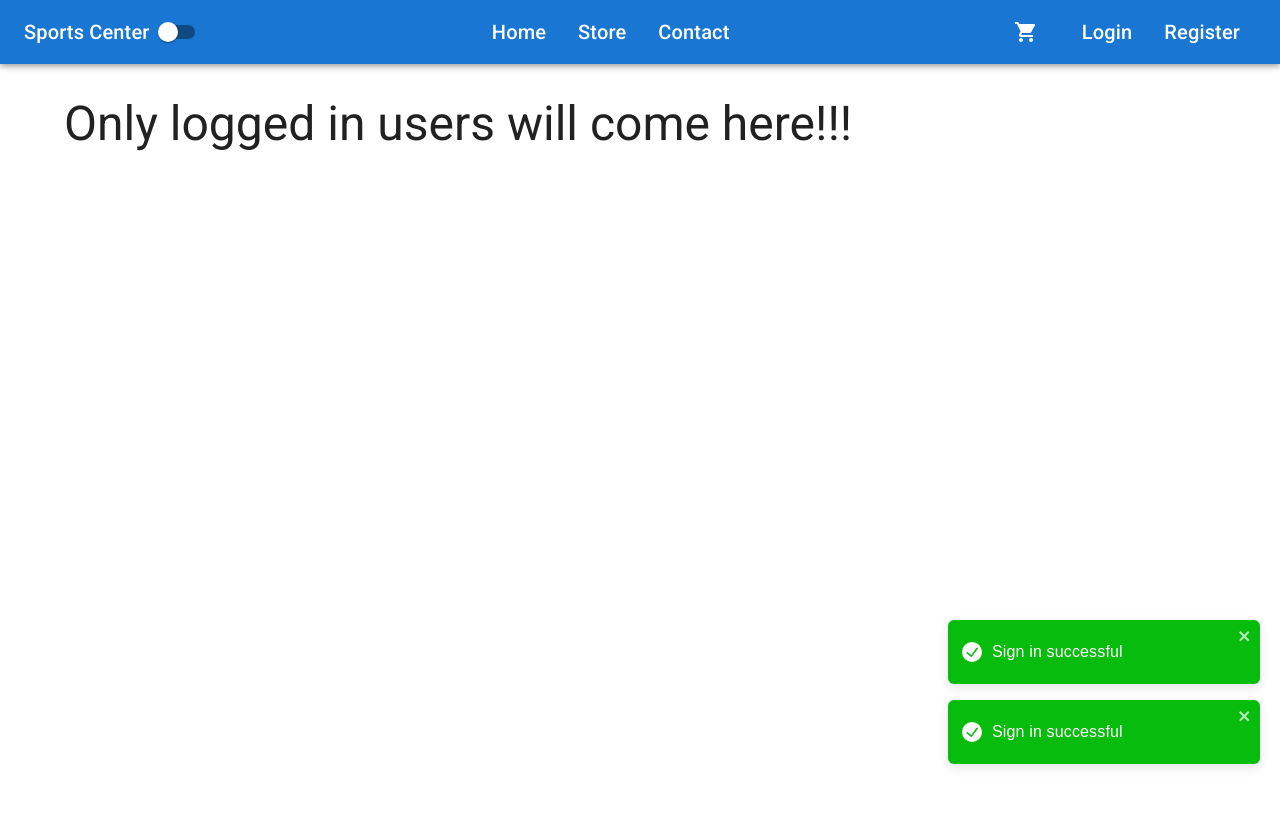
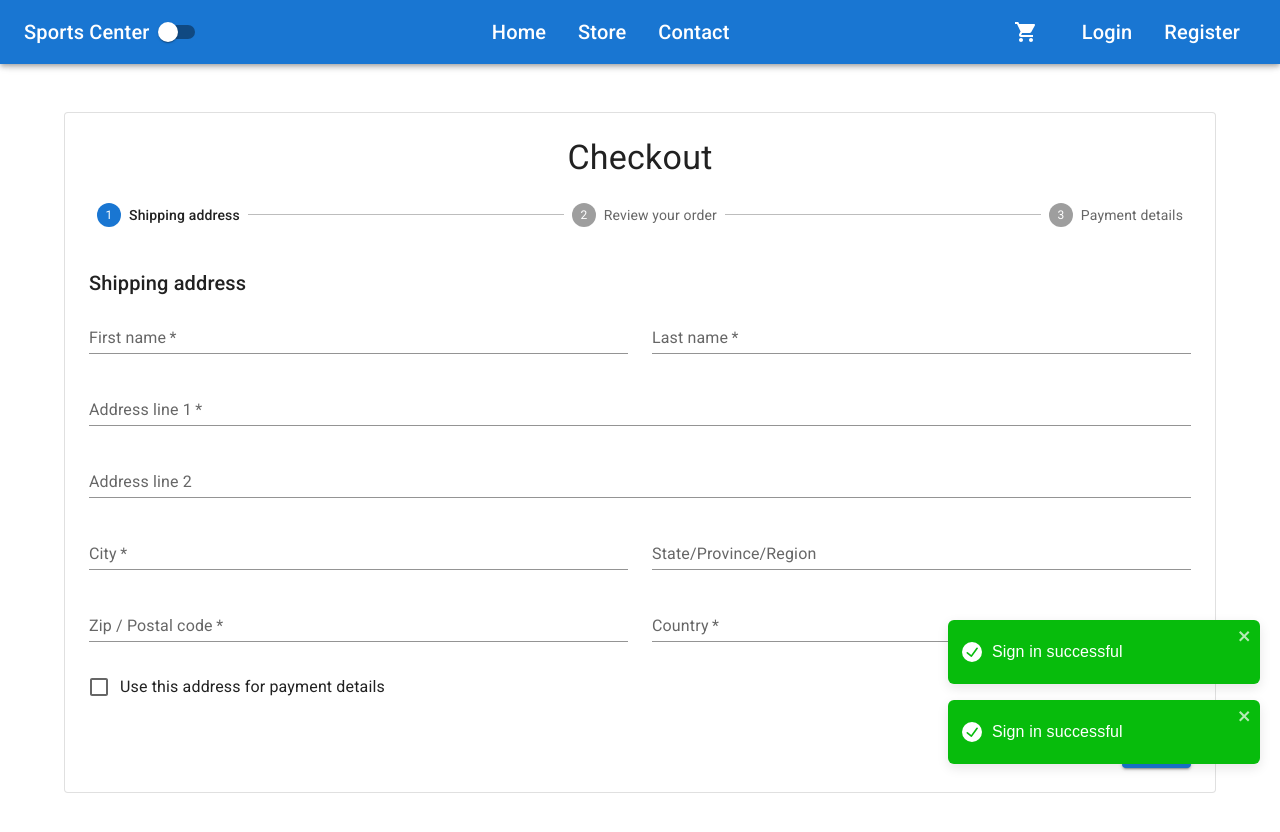
Before and after one commit to rahulsahay19/SpringReactFullStack, a React (Vite) app in the folder client/: page /checkout in a window 1280 px wide. Shown: the top 832 px of the page. Before the commit the page ends 800 px from the top, so only its background shows below. Built offline with nearby package versions, Linux system fonts and the light colour scheme.

Commit message:
Added Checkout Page

```diff
--- /dev/null
+++ b/client/src/features/checkout/AddressForm.tsx
@@ -0,0 +1,104 @@
+import { Typography, Grid, TextField, FormControlLabel, Checkbox } from "@mui/material";
+
+export default function AddressForm() {
+  return (
+    <>
+      <Typography variant="h6" gutterBottom>
+        Shipping address
+      </Typography>
+      <Grid container spacing={3}>
+        <Grid item xs={12} sm={6}>
+          <TextField
+            required
+            id="firstName"
+            name="firstName"
+            label="First name"
+            fullWidth
+            autoComplete="given-name"
+            variant="standard"
+          />
+        </Grid>
+        <Grid item xs={12} sm={6}>
+          <TextField
+            required
+            id="lastName"
+            name="lastName"
+            label="Last name"
+            fullWidth
+            autoComplete="family-name"
+            variant="standard"
+          />
+        </Grid>
+        <Grid item xs={12}>
+          <TextField
+            required
+            id="address1"
+            name="address1"
+            label="Address line 1"
+            fullWidth
+            autoComplete="shipping address-line1"
+            variant="standard"
+          />
+        </Grid>
+        <Grid item xs={12}>
+          <TextField
+            id="address2"
+            name="address2"
+            label="Address line 2"
+            fullWidth
+            autoComplete="shipping address-line2"
+            variant="standard"
+          />
+        </Grid>
+        <Grid item xs={12} sm={6}>
+          <TextField
+            required
+            id="city"
+            name="city"
+            label="City"
+            fullWidth
+            autoComplete="shipping address-level2"
+            variant="standard"
+          />
+        </Grid>
+        <Grid item xs={12} sm={6}>
+          <TextField
+            id="state"
+            name="state"
+            label="State/Province/Region"
+            fullWidth
+            variant="standard"
+          />
+        </Grid>
+        <Grid item xs={12} sm={6}>
+          <TextField
+            required
+            id="zip"
+            name="zip"
+            label="Zip / Postal code"
+            fullWidth
+            autoComplete="shipping postal-code"
+            variant="standard"
+          />
+        </Grid>
+        <Grid item xs={12} sm={6}>
+          <TextField
+            required
+            id="country"
+            name="country"
+            label="Country"
+            fullWidth
+            autoComplete="shipping country"
+            variant="standard"
+          />
+        </Grid>
+        <Grid item xs={12}>
+          <FormControlLabel
+            control={<Checkbox color="secondary" name="saveAddress" value="yes" />}
+            label="Use this address for payment details"
+          />
+        </Grid>
+      </Grid>
+    </>
+  );
+}
--- a/client/src/features/checkout/CheckoutPage.tsx
+++ b/client/src/features/checkout/CheckoutPage.tsx
@@ -1,9 +1,80 @@
-import { Typography } from "@mui/material";
+import { Box, Button, Paper, Step, StepLabel, Stepper, Typography } from "@mui/material";
+import { useState } from "react";
+import AddressForm from "./AddressForm";
+import PaymentForm from "./PaymentForm";
+import Review from "./Review";
 
-export default function CheckoutPage(){
+const steps = ['Shipping address', 'Review your order', 'Payment details'];
+
+function getStepContent(step: number) {
+    switch (step) {
+        case 0:
+            return <AddressForm/>;
+        case 1:
+            return <Review/>;
+        case 2:
+            return <PaymentForm/>;
+        default:
+            throw new Error('Unknown step');
+    }
+}
+
+export default function CheckoutPage() {
+    const [activeStep, setActiveStep] = useState(0);
+
+    const handleNext = () => {
+        setActiveStep(activeStep + 1);
+    };
+
+    const handleBack = () => {
+        setActiveStep(activeStep - 1);
+    };
+
     return (
-        <Typography variant='h3'>
-            Only logged in users will come here!!!
-        </Typography>
-    )
+
+        <Paper variant="outlined" sx={{my: {xs: 3, md: 6}, p: {xs: 2, md: 3}}}>
+            <Typography component="h1" variant="h4" align="center">
+                Checkout
+            </Typography>
+            <Stepper activeStep={activeStep} sx={{pt: 3, pb: 5}}>
+                {steps.map((label) => (
+                    <Step key={label}>
+                        <StepLabel>{label}</StepLabel>
+                    </Step>
+                ))}
+            </Stepper>
+            <>
+                {activeStep === steps.length ? (
+                    <>
+                        <Typography variant="h5" gutterBottom>
+                            Thank you for your order.
+                        </Typography>
+                        <Typography variant="subtitle1">
+                            Your order number is #2001539. We have emailed your order
+                            confirmation, and will send you an update when your order has
+                            shipped.
+                        </Typography>
+                    </>
+                ) : (
+                    <>
+                        {getStepContent(activeStep)}
+                        <Box sx={{display: 'flex', justifyContent: 'flex-end'}}>
+                            {activeStep !== 0 && (
+                                <Button onClick={handleBack} sx={{mt: 3, ml: 1}}>
+                                    Back
+                                </Button>
+                            )}
+                            <Button
+                                variant="contained"
+                                onClick={handleNext}
+                                sx={{mt: 3, ml: 1}}
+                            >
+                                {activeStep === steps.length - 1 ? 'Place order' : 'Next'}
+                            </Button>
+                        </Box>
+                    </>
+                )}
+            </>
+        </Paper>
+    );
 }
--- /dev/null
+++ b/client/src/features/checkout/PaymentForm.tsx
@@ -0,0 +1,60 @@
+import { Typography, Grid, TextField, FormControlLabel, Checkbox } from "@mui/material";
+
+export default function PaymentForm() {
+  return (
+    <>
+      <Typography variant="h6" gutterBottom>
+        Payment method
+      </Typography>
+      <Grid container spacing={3}>
+        <Grid item xs={12} md={6}>
+          <TextField
+            required
+            id="cardName"
+            label="Name on card"
+            fullWidth
+            autoComplete="cc-name"
+            variant="standard"
+          />
+        </Grid>
+        <Grid item xs={12} md={6}>
+          <TextField
+            required
+            id="cardNumber"
+            label="Card number"
+            fullWidth
+            autoComplete="cc-number"
+            variant="standard"
+          />
+        </Grid>
+        <Grid item xs={12} md={6}>
+          <TextField
+            required
+            id="expDate"
+            label="Expiry date"
+            fullWidth
+            autoComplete="cc-exp"
+            variant="standard"
+          />
+        </Grid>
+        <Grid item xs={12} md={6}>
+          <TextField
+            required
+            id="cvv"
+            label="CVV"
+            helperText="Last three digits on signature strip"
+            fullWidth
+            autoComplete="cc-csc"
+            variant="standard"
+          />
+        </Grid>
+        <Grid item xs={12}>
+          <FormControlLabel
+            control={<Checkbox color="secondary" name="saveCard" value="yes" />}
+            label="Remember credit card details for next time"
+          />
+        </Grid>
+      </Grid>
+    </>
+  );
+}
--- /dev/null
+++ b/client/src/features/checkout/Review.tsx
@@ -0,0 +1,83 @@
+import { Typography, List, ListItem, ListItemText, Grid } from '@mui/material';
+import { Fragment } from 'react';
+
+const products = [
+  {
+    name: 'Product 1',
+    desc: 'A nice thing',
+    price: '$9.99',
+  },
+  {
+    name: 'Product 2',
+    desc: 'Another thing',
+    price: '$3.45',
+  },
+  {
+    name: 'Product 3',
+    desc: 'Something else',
+    price: '$6.51',
+  },
+  {
+    name: 'Product 4',
+    desc: 'Best thing of all',
+    price: '$14.11',
+  },
+  { name: 'Shipping', desc: '', price: 'Free' },
+];
+const addresses = ['1 Material-UI Drive', 'Reactville', 'Anytown', '99999', 'USA'];
+const payments = [
+  { name: 'Card type', detail: 'Visa' },
+  { name: 'Card holder', detail: 'Mr John Smith' },
+  { name: 'Card number', detail: 'xxxx-xxxx-xxxx-1234' },
+  { name: 'Expiry date', detail: '04/2024' },
+];
+
+export default function Review() {
+  return (
+    <>
+      <Typography variant="h6" gutterBottom>
+        Order summary
+      </Typography>
+      <List disablePadding>
+        {products.map((product) => (
+          <ListItem key={product.name} sx={{ py: 1, px: 0 }}>
+            <ListItemText primary={product.name} secondary={product.desc} />
+            <Typography variant="body2">{product.price}</Typography>
+          </ListItem>
+        ))}
+        <ListItem sx={{ py: 1, px: 0 }}>
+          <ListItemText primary="Total" />
+          <Typography variant="subtitle1" sx={{ fontWeight: 700 }}>
+            $34.06
+          </Typography>
+        </ListItem>
+      </List>
+      <Grid container spacing={2}>
+        <Grid item xs={12} sm={6}>
+          <Typography variant="h6" gutterBottom sx={{ mt: 2 }}>
+            Shipping
+          </Typography>
+          <Typography gutterBottom>John Smith</Typography>
+          <Typography gutterBottom>{addresses.join(', ')}</Typography>
+        </Grid>
+        <Grid item container direction="column" xs={12} sm={6}>
+          <Typography variant="h6" gutterBottom sx={{ mt: 2 }}>
+            Payment details
+          </Typography>
+          <Grid container>
+            {payments.map((payment) => (
+              <Fragment key={payment.name}>
+                <Grid item xs={6}>
+                  <Typography gutterBottom>{payment.name}</Typography>
+                </Grid>
+                <Grid item xs={6}>
+                  <Typography gutterBottom>{payment.detail}</Typography>
+                </Grid>
+              </Fragment>
+            ))}
+          </Grid>
+        </Grid>
+      </Grid>
+    </>
+  );
+}
```
